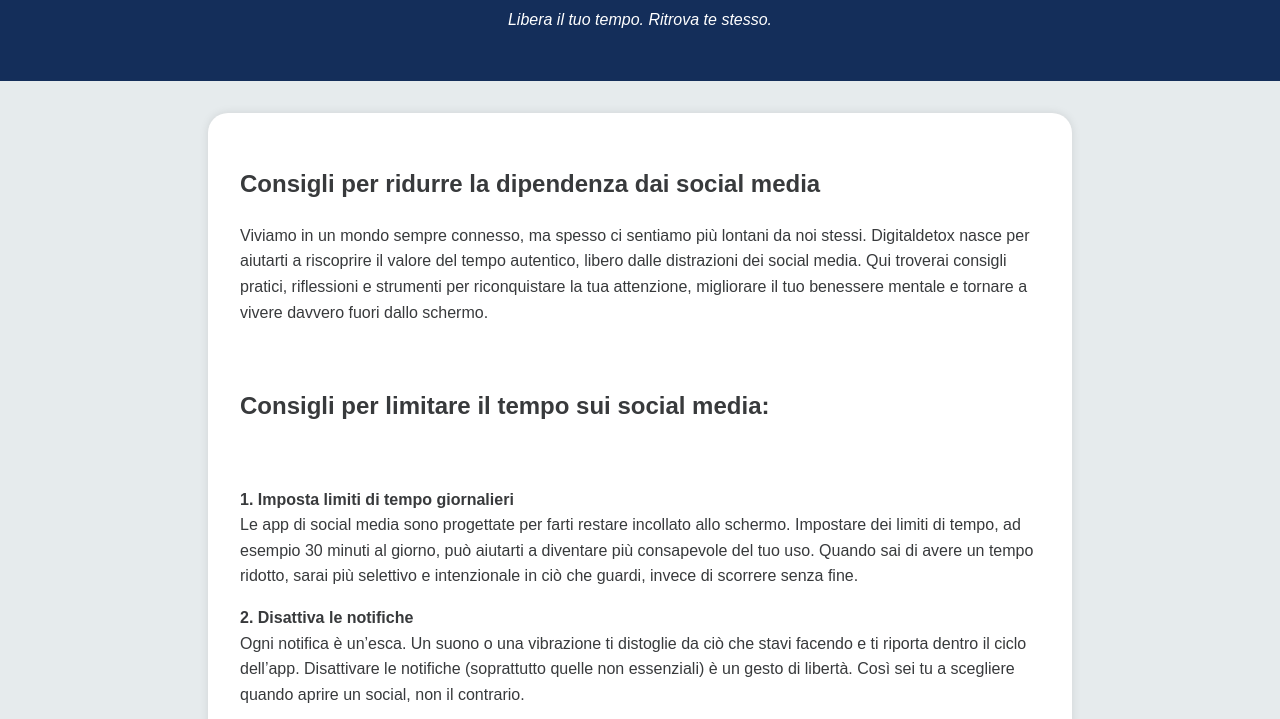
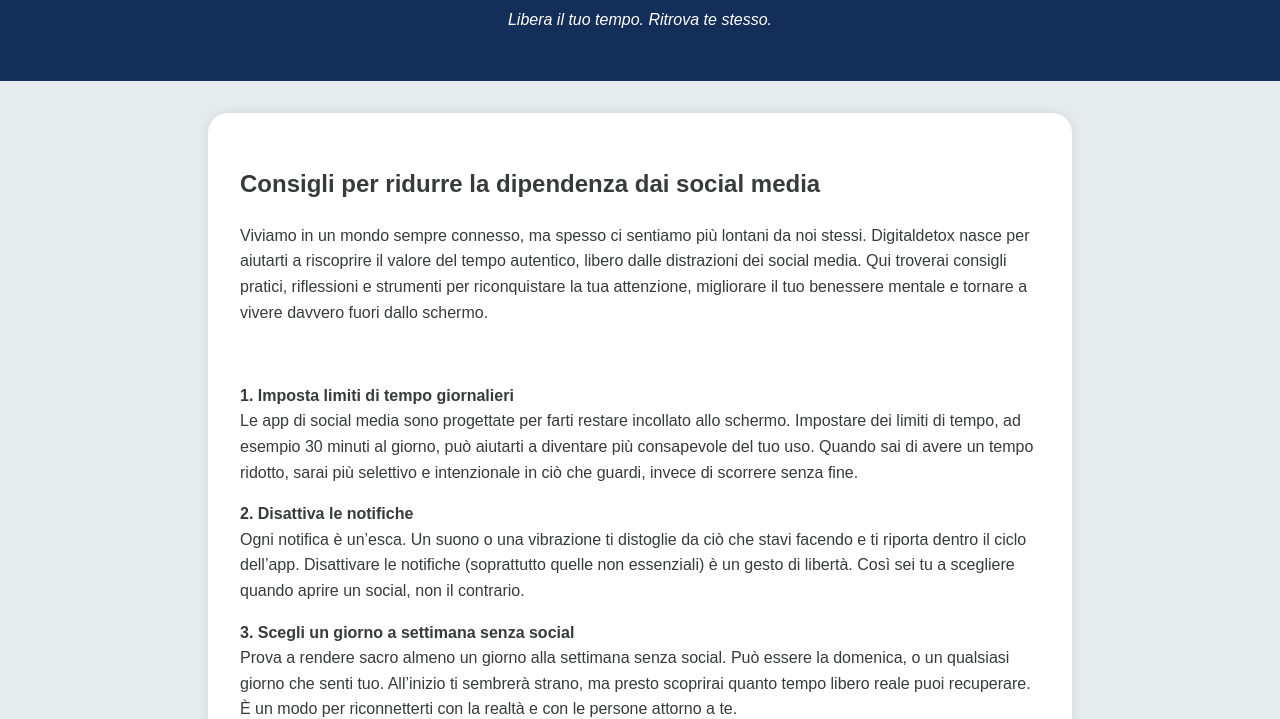
Before and after one commit to Pulse-exe/digitaldetox, a plain HTML site: page index.html in a window 1280 px wide. Shown: the part 119-838 px from the top of the page. Drawn offline with Linux system fonts and the light colour scheme.

Commit message:
Update index.html

```diff
--- a/index.html
+++ b/index.html
@@ -152,8 +152,6 @@
 
 </p>
 <br>
-  <h2>Consigli per limitare il tempo sui social media:</h2>
-  <br>
     <p><strong>1. Imposta limiti di tempo giornalieri</strong><br>
     Le app di social media sono progettate per farti restare incollato allo schermo. Impostare dei limiti di tempo, ad esempio 30 minuti al giorno, può aiutarti a diventare più consapevole del tuo uso. Quando sai di avere un tempo ridotto, sarai più selettivo e intenzionale in ciò che guardi, invece di scorrere senza fine.</p>
 
```
